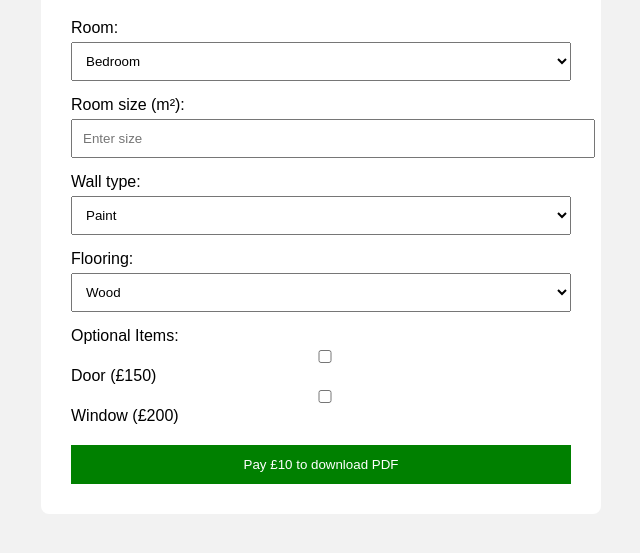
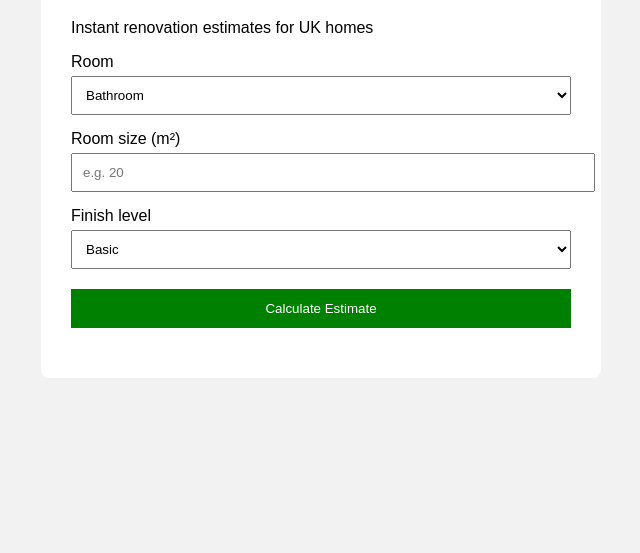
Before and after one commit to andrei942/refurbish-price-uk, a plain HTML site: page index.html in a window 1280 px wide. Shown: the part 151-704 px from the top of the page, without its empty margins (319-959 px from the left). Drawn offline with Linux system fonts and the light colour scheme; a script that the page names is missing.

Commit message:
Update index.html

```diff
--- a/index.html
+++ b/index.html
@@ -3,54 +3,40 @@
 <head>
   <meta charset="UTF-8">
   <title>Refurbish Price UK</title>
-  <link rel="stylesheet" href="style.css"> <!-- keep your old CSS -->
+  <meta name="viewport" content="width=device-width, initial-scale=1">
+  <link rel="stylesheet" href="style.css">
 </head>
 <body>
-  <div class="container">
-    <h1>Refurbish Price UK</h1>
 
-    <!-- Room selection -->
-    <label>Room:</label>
-    <select id="roomName">
-      <option value="Bedroom">Bedroom</option>
-      <option value="Bathroom">Bathroom</option>
-      <option value="Living Room">Living Room</option>
-      <option value="Other">Other</option>
-    </select>
+<div class="container">
 
-    <input type="text" id="customRoomName" placeholder="Enter room name" style="display:none;">
+  <h1 class="title">Refurbish Price UK</h1>
+  <p class="subtitle">Instant renovation estimates for UK homes</p>
 
-    <!-- Room size -->
-    <label>Room size (m²):</label>
-    <input type="number" id="size" placeholder="Enter size">
+  <label>Room</label>
+  <select id="room">
+    <option>Bathroom</option>
+    <option>Kitchen</option>
+    <option>Bedroom</option>
+    <option>Living Room</option>
+  </select>
 
-    <!-- Wall type -->
-    <label>Wall type:</label>
-    <select id="wallType">
-      <option value="Paint">Paint</option>
-      <option value="Wallpaper">Wallpaper</option>
-      <option value="Tile">Tile</option>
-    </select>
+  <label>Room size (m²)</label>
+  <input type="number" id="size" placeholder="e.g. 20">
 
-    <!-- Flooring -->
-    <label>Flooring:</label>
-    <select id="flooring">
-      <option value="Wood">Wood</option>
-      <option value="Tile">Tile</option>
-      <option value="Carpet">Carpet</option>
-    </select>
+  <label>Finish level</label>
+  <select id="finish">
+    <option value="basic">Basic</option>
+    <option value="standard">Standard</option>
+    <option value="premium">Premium</option>
+  </select>
 
-    <!-- Optional items -->
-    <label>Optional Items:</label>
-    <input type="checkbox" class="optionalItem" data-name="Door" data-price="150"> Door (£150)
-    <input type="checkbox" class="optionalItem" data-name="Window" data-price="200"> Window (£200)
+  <button onclick="calculateEstimate()">Calculate Estimate</button>
 
-    <!-- Stripe pay button -->
-    <button id="checkout-button">Pay £10 to download PDF</button>
-  </div>
+  <div id="result"></div>
 
-  <!-- Stripe JS -->
-  <script src="https://js.stripe.com/v3/"></script>
-  <script src="script.js"></script>
+</div>
+
+<script src="script.js"></script>
 </body>
 </html>
```
